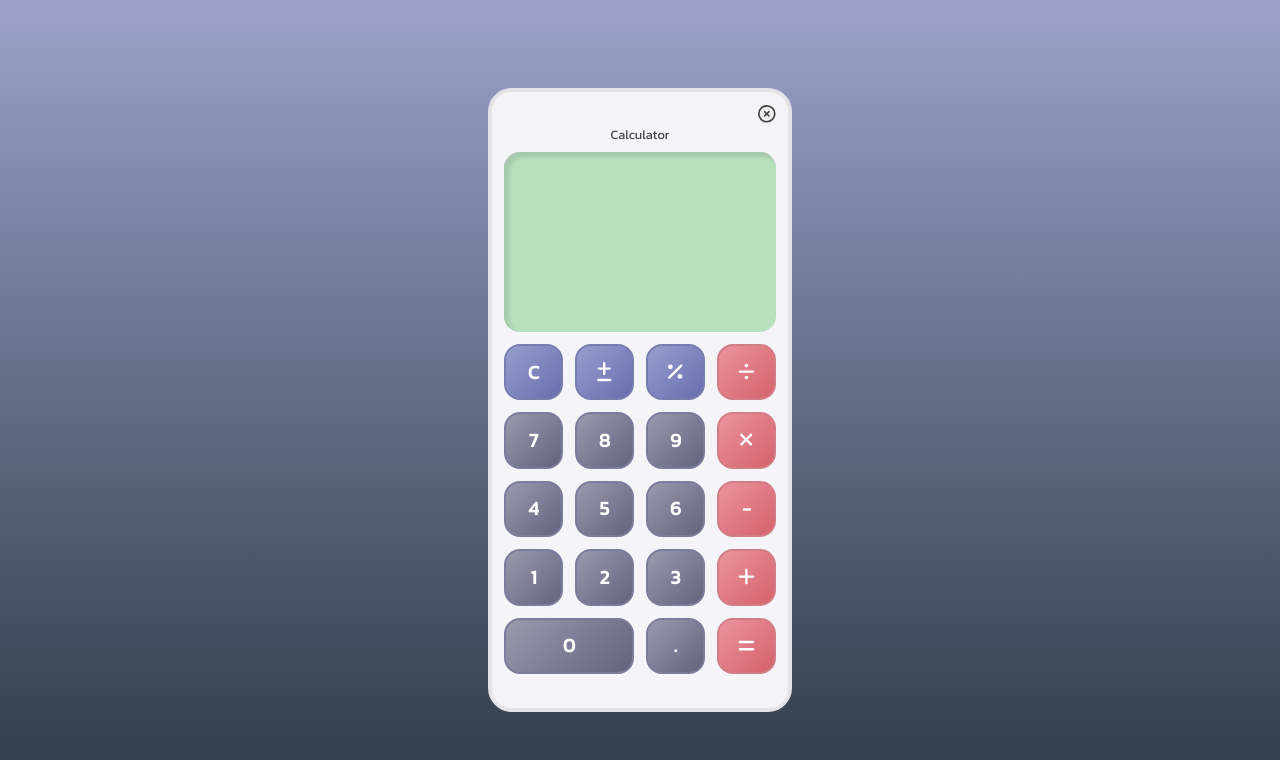
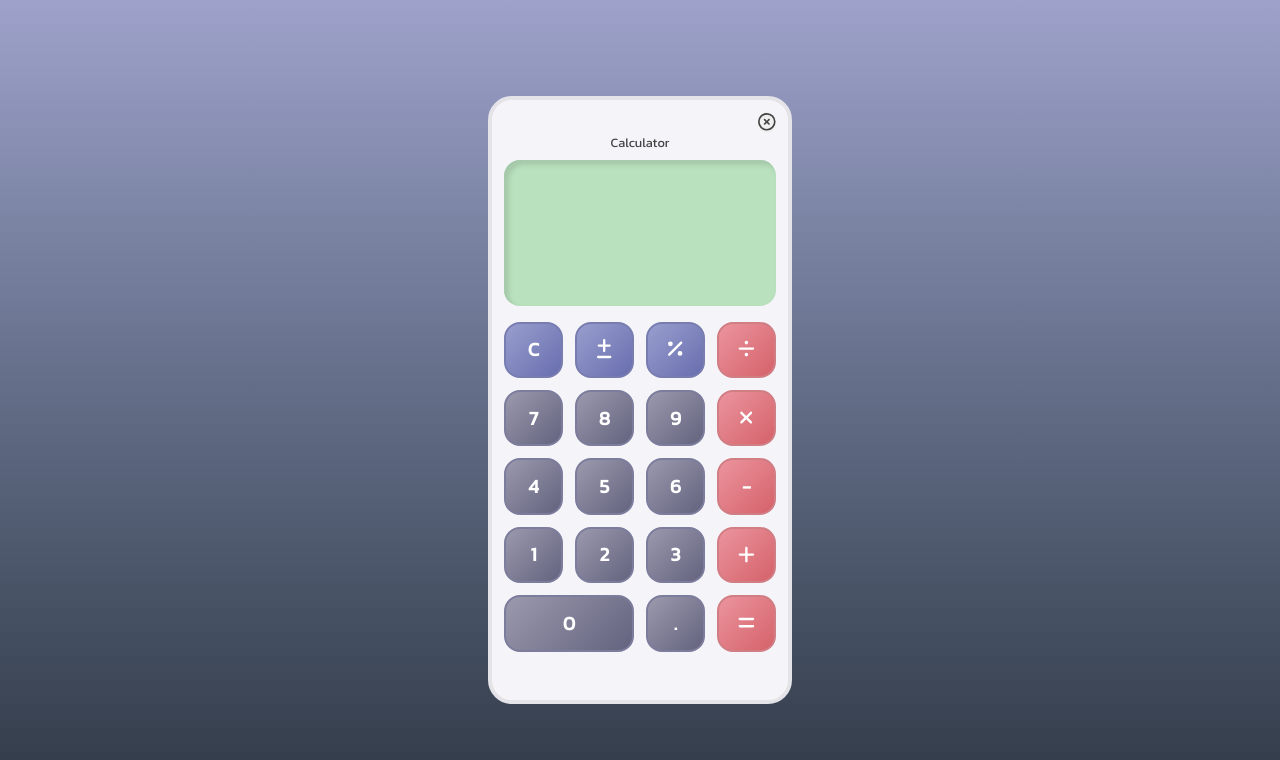
Before and after one commit to sophocles99/calculator, a React (Vite) app: page / in a window 1280 px wide. Shown: the top 760 px of the page. Built offline with nearby package versions, Linux system fonts and the light colour scheme.

Commit message:
small height changes for Display and App

```diff
--- a/src/styles/App.module.css
+++ b/src/styles/App.module.css
@@ -1,6 +1,6 @@
 .App {
   width: 19rem;
-  height: 39rem;
+  height: 38rem;
   padding: 0.75rem;
   border-radius: 1.5rem;
   border: 0.25rem solid #e4e3e7;
--- a/src/styles/Display.module.css
+++ b/src/styles/Display.module.css
@@ -4,8 +4,8 @@
   justify-content: end;
   align-items: flex-end;
   width: 100%;
-  height: 11.25rem;
-  margin-bottom: 0.75rem;
+  height: 9.1rem;
+  margin-bottom: 1rem;
   padding: 0.5rem 0.75rem;
   border-radius: 1rem;
   background-color: #b9e1bd;
```
